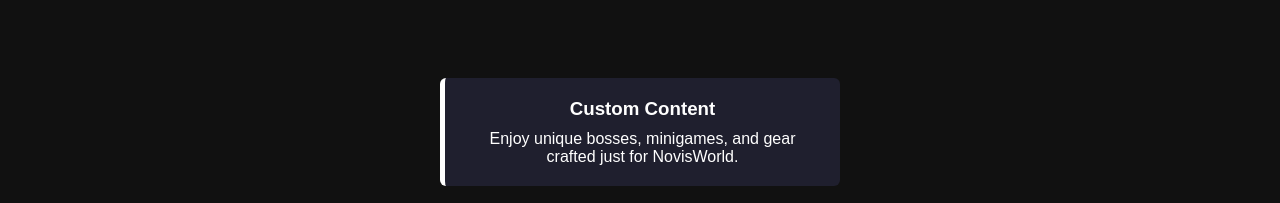
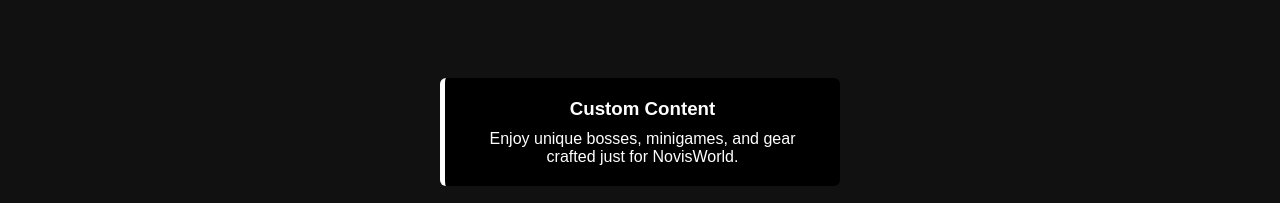
Before and after one commit to ayansalameh87/NovisWorld, a plain HTML site: page index.html in a window 1280 px wide. Shown: the part 584-787 px from the top of the page. Drawn offline with nearby package versions, Linux system fonts and the light colour scheme.

Commit message:
Update styles.css

```diff
--- a/styles/styles.css
+++ b/styles/styles.css
@@ -105,7 +105,7 @@ body {
 .feature-box {
   margin: 20px auto;
   padding: 20px;
-  background-color: #1f1f2e;
+  background-color: #000;
   border-left: 5px solid #fff;
   max-width: 400px;
   border-radius: 6px;
```
